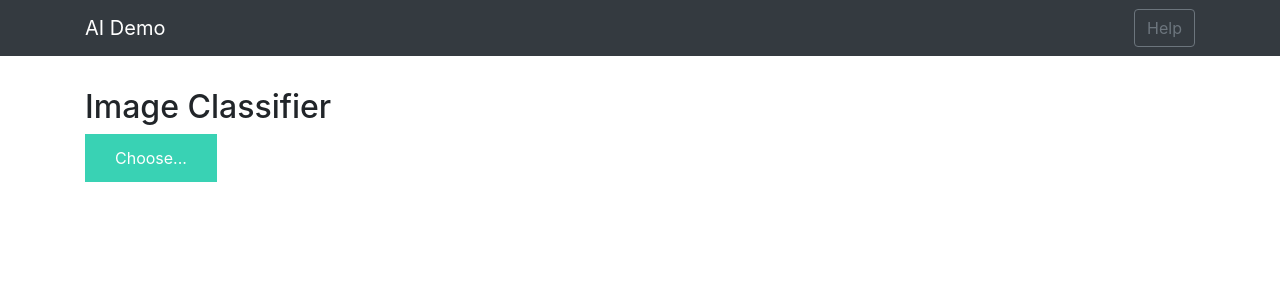
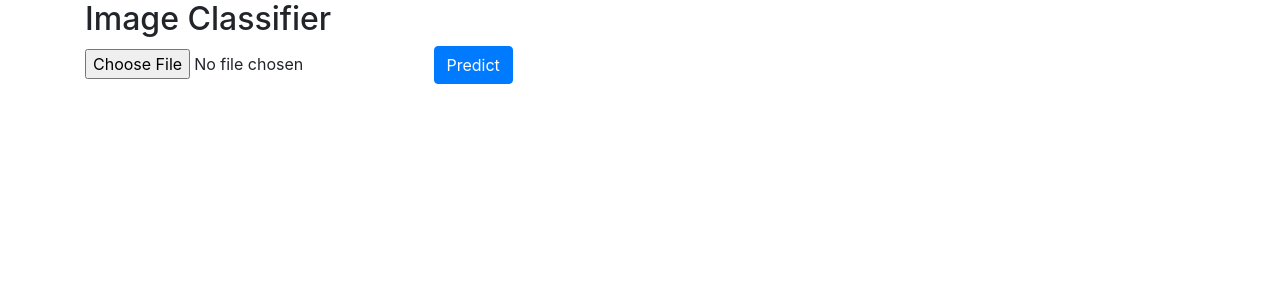
Before and after one commit to Dharundp6/Dev-sHouse, a Flask app: page / in a window 1280 px wide. Shown: the top 300 px of the page. Run offline with Flask 3, Linux system fonts and the light colour scheme; some libraries are stand-ins or nearby versions.

Commit message:
Model Evalution

```diff
--- a/app2.py
+++ b/app2.py
@@ -4,8 +4,6 @@ import numpy as np
 from ultralytics import YOLO
 import supervision as sv
 import base64
-import os
-from werkzeug.utils import secure_filename
 
 app = Flask(__name__)
 
@@ -19,15 +17,14 @@ except FileNotFoundError:
 # Function to perform object detection and annotation
 def perform_detection(image, confidence_threshold):
     results = model(image)[0]
-    # Define Detections and BoundingBoxAnnotator from the supervision module
     detections = sv.Detections.from_ultralytics(results)
+
     bounding_box_annotator = sv.BoundingBoxAnnotator()
     label_annotator = sv.LabelAnnotator()
 
     labels = [
         model.model.names[class_id]
-        for class_id
-        in detections.class_id
+        for class_id in detections.class_id
     ]
 
     annotated_image = bounding_box_annotator.annotate(
@@ -54,10 +51,8 @@ def convert_image_to_base64(image_bytes):
 @app.route('/detect', methods=['POST'])
 def index():
     if request.method == 'POST':
-        if 'image' in request.files:
-            # Get the image file from the request
-            image_file = request.files['image']
-
+        image_file = request.files.get('image')
+        if image_file:
             # Read the image file
             image_bytes = image_file.read()
             image = cv2.imdecode(np.frombuffer(image_bytes, np.uint8), cv2.IMREAD_COLOR)
--- a/static/css/main.css
+++ b/static/css/main.css
@@ -1,50 +1,51 @@
-.img-preview {
-    width: 256px;
-    height: 256px;
-    position: relative;
-    border: 5px solid #F8F8F8;
-    box-shadow: 0px 2px 4px 0px rgba(0, 0, 0, 0.1);
-    margin-top: 1em;
-    margin-bottom: 1em;
+.container {
+    max-width: 600px;
+    margin: 0 auto;
+    padding: 20px;
+    text-align: center;
 }
 
-.img-preview>div {
-    width: 100%;
-    height: 100%;
-    background-size: 256px 256px;
-    background-repeat: no-repeat;
-    background-position: center;
+h2 {
+    margin-bottom: 20px;
 }
 
-input[type="file"] {
-    display: none;
+#imageUpload {
+    display: none; /* Hide the default file input */
 }
 
-.upload-label{
-    display: inline-block;
-    padding: 12px 30px;
-    background: #39D2B4;
+.btn-primary {
+    background-color: #007bff;
     color: #fff;
-    font-size: 1em;
-    transition: all .4s;
+}
+
+#imagePreview {
+    width: 100%;
+    height: 300px;
+    background-size: cover;
+    background-position: center;
+    margin-top: 20px;
+    border: 2px dashed #ccc;
     cursor: pointer;
 }
 
-.upload-label:hover{
-    background: #34495E;
-    color: #39D2B4;
-}
-
 .loader {
-    border: 8px solid #f3f3f3; /* Light grey */
-    border-top: 8px solid #3498db; /* Blue */
+    border: 6px solid #f3f3f3;
+    border-top: 6px solid #3498db;
     border-radius: 50%;
-    width: 50px;
-    height: 50px;
-    animation: spin 1s linear infinite;
+    width: 30px;
+    height: 30px;
+    animation: spin 2s linear infinite;
+    margin: 0 auto;
+    margin-top: 20px;
+    display: none; /* Hide loader initially */
 }
 
 @keyframes spin {
     0% { transform: rotate(0deg); }
     100% { transform: rotate(360deg); }
 }
+
+#result {
+    margin-top: 20px;
+    font-size: 18px;
+}
--- a/static/js/main.js
+++ b/static/js/main.js
@@ -1,54 +1,51 @@
 $(document).ready(function () {
-    // Init
-    $('.image-section').hide();
-    $('.loader').hide();
-    $('#result').hide();
-
     // Upload Preview
     function readURL(input) {
         if (input.files && input.files[0]) {
             var reader = new FileReader();
             reader.onload = function (e) {
-                $('#imagePreview').css('background-image', 'url(' + e.target.result + ')');
-                $('#imagePreview').hide();
-                $('#imagePreview').fadeIn(650);
+                $('#imagePreview').html(`<img src="${e.target.result}" width="200" height="200" />`);
+                $('.image-section').show();
             }
             reader.readAsDataURL(input.files[0]);
         }
     }
     $("#imageUpload").change(function () {
-        $('.image-section').show();
-        $('#btn-predict').show();
-        $('#result').text('');
+        readURL(this);
         $('#result').hide();
-        readURL(this);
     });
 
     // Predict
-    $('#btn-predict').click(function () {
-        var form_data = new FormData($('#upload-file')[0]);
+    $('#upload-form').submit(function (e) {
+        e.preventDefault();
+
+        var formData = new FormData($(this)[0]);
 
         // Show loading animation
-        $(this).hide();
         $('.loader').show();
 
-        // Make prediction by calling api /predict
+        // Make prediction by calling api /detect
         $.ajax({
             type: 'POST',
             url: '/detect',
-            data: form_data,
+            data: formData,
             contentType: false,
             cache: false,
             processData: false,
-            async: true,
             success: function (data) {
-                // Get and display the result
+                // Hide loading animation
                 $('.loader').hide();
-                $('#result').fadeIn(600);
-                $('#result').text(' Result:  ' + data);
-                console.log('Success!');
+
+                // Display the result
+                $('#result').show().text(`Result: Car Count - ${data.car_count}, Free Count - ${data.free_count}`);
             },
+            error: function (xhr, status, error) {
+                // Hide loading animation
+                $('.loader').hide();
+
+                // Display error message
+                $('#result').show().text(`Error: ${error}`);
+            }
         });
     });
-
 });
--- a/templates/index.html
+++ b/templates/index.html
@@ -1,31 +1,26 @@
-{% extends "base.html" %} {% block content %}
-
-<h2>Image Classifier</h2>
-
-<div>
-    <form id="upload-file" method="post" enctype="multipart/form-data">
-        <label for="imageUpload" class="upload-label">
-            Choose...
-        </label>
-        <input type="file" name="file" id="imageUpload" accept=".png, .jpg, .jpeg">
-    </form>
-
-    <div class="image-section" style="display:none;">
-        <div class="img-preview">
-            <div id="imagePreview">
-            </div>
+<!DOCTYPE html>
+<html lang="en">
+<head>
+    <meta charset="UTF-8">
+    <meta name="viewport" content="width=device-width, initial-scale=1.0">
+    <title>Image Classifier</title>
+    <link rel="stylesheet" href="https://stackpath.bootstrapcdn.com/bootstrap/4.5.2/css/bootstrap.min.css">
+</head>
+<body>
+    <div class="container">
+        <h2>Image Classifier</h2>
+        <form id="upload-form" enctype="multipart/form-data">
+            <input type="file" name="image" id="imageUpload" accept=".jpg, .jpeg, .png">
+            <button type="submit" class="btn btn-primary">Predict</button>
+        </form>
+        <div class="image-section" style="display:none;">
+            <div id="imagePreview"></div>
         </div>
-        <div>
-            <button type="button" class="btn btn-primary btn-lg " id="btn-predict">Predict!</button>
-        </div>
+        <div class="loader" style="display:none;"></div>
+        <h3 id="result" style="display:none;"></h3>
     </div>
 
-    <div class="loader" style="display:none;"></div>
-
-    <h3 id="result">
-        <span> </span>
-    </h3>
-
-</div>
-
-{% endblock %}
+    <script src="https://code.jquery.com/jquery-3.5.1.min.js"></script>
+    <script src="{{ url_for('static', filename='js/main.js') }}"></script>
+</body>
+</html>
```
